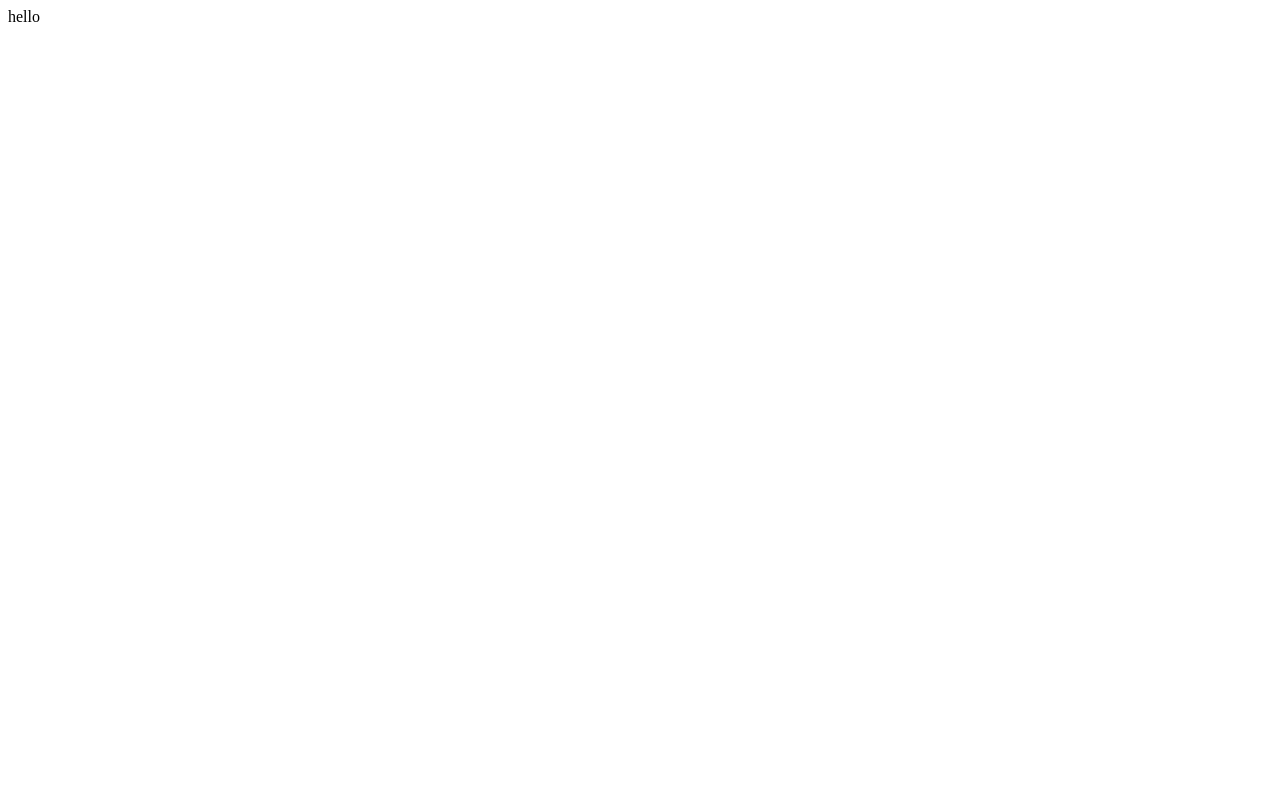
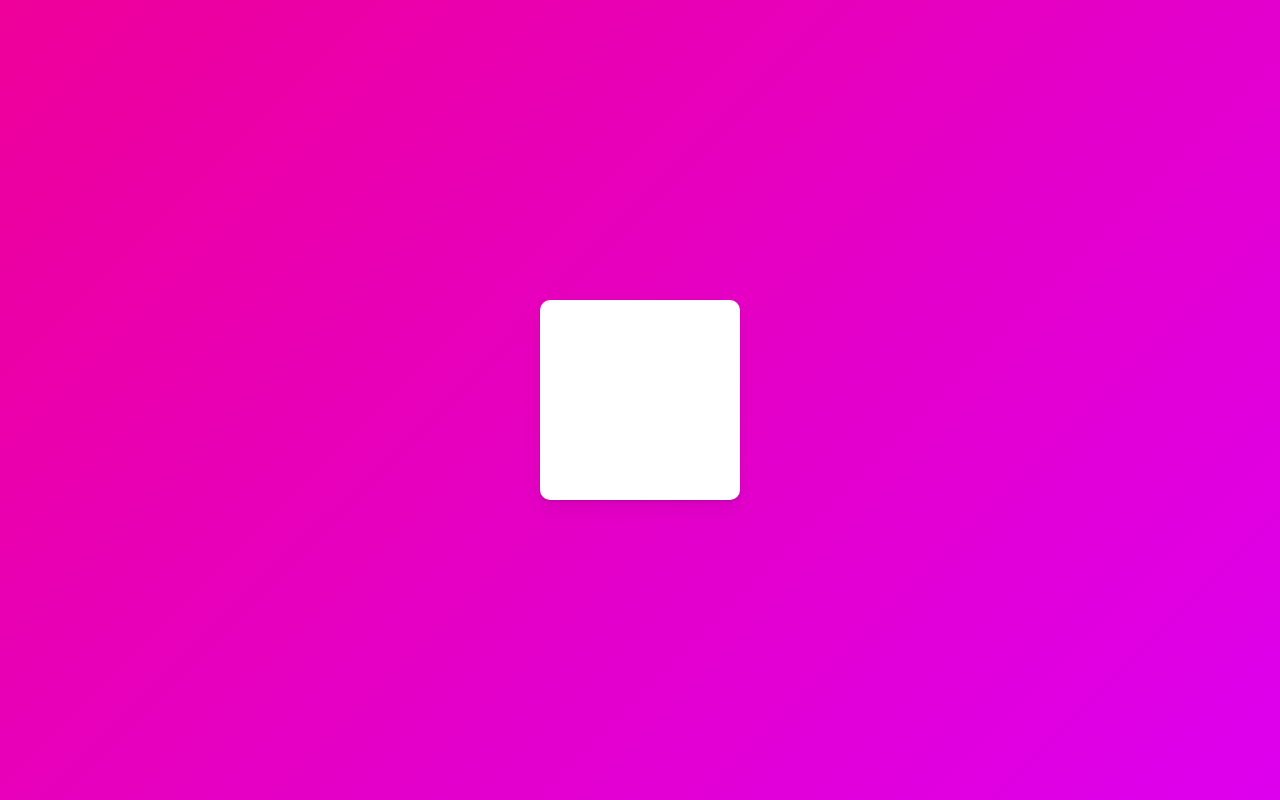
Before and after one commit to parixscm/framer-motion_personal, a React (Create React App) app: page / in a window 1280 px wide. Built offline with nearby package versions, Linux system fonts and the light colour scheme.

Commit message:
Feat(App.js): variants basic usage

```diff
--- a/src/App.js
+++ b/src/App.js
@@ -1,5 +1,39 @@
+import styled from "styled-components";
+import { motion } from "framer-motion";
+
+const Wrapper = styled.div`
+  width: 100vw;
+  height: 100vh;
+  display: flex;
+  justify-content: center;
+  align-items: center;
+`;
+
+const Box = styled(motion.div)`
+  width: 200px;
+  height: 200px;
+  background-color: white;
+  border-radius: 10px;
+  box-shadow: 0 2px 3px rgba(0, 0, 0, 0.1), 0 10px 20px rgba(0, 0, 0, 0.06);
+`;
+
+const myVars = {
+  start: {
+    scale: 0,
+  },
+  end: {
+    scale: 1,
+    rotateZ: 360,
+    transition: { type: "spring", delay: 1 },
+  },
+};
+
 function App() {
-  return <div>hello</div>;
+  return (
+    <Wrapper>
+      <Box variants={myVars} initial="start" animate="end" />
+    </Wrapper>
+  );
 }
 
 export default App;
--- a/src/index.css
+++ b/src/index.css
@@ -1,13 +1,17 @@
 body {
   margin: 0;
-  font-family: -apple-system, BlinkMacSystemFont, 'Segoe UI', 'Roboto', 'Oxygen',
-    'Ubuntu', 'Cantarell', 'Fira Sans', 'Droid Sans', 'Helvetica Neue',
+  font-family: -apple-system, BlinkMacSystemFont, "Segoe UI", "Roboto", "Oxygen",
+    "Ubuntu", "Cantarell", "Fira Sans", "Droid Sans", "Helvetica Neue",
     sans-serif;
   -webkit-font-smoothing: antialiased;
   -moz-osx-font-smoothing: grayscale;
 }
 
 code {
-  font-family: source-code-pro, Menlo, Monaco, Consolas, 'Courier New',
+  font-family: source-code-pro, Menlo, Monaco, Consolas, "Courier New",
     monospace;
 }
+
+body {
+  background: linear-gradient(135deg, #e09, #d0e);
+}
--- a/src/index.js
+++ b/src/index.js
@@ -1,6 +1,6 @@
 import React from "react";
 import ReactDOM from "react-dom/client";
-
+import "./index.css";
 import App from "./App";
 
 const root = ReactDOM.createRoot(document.getElementById("root"));
```
